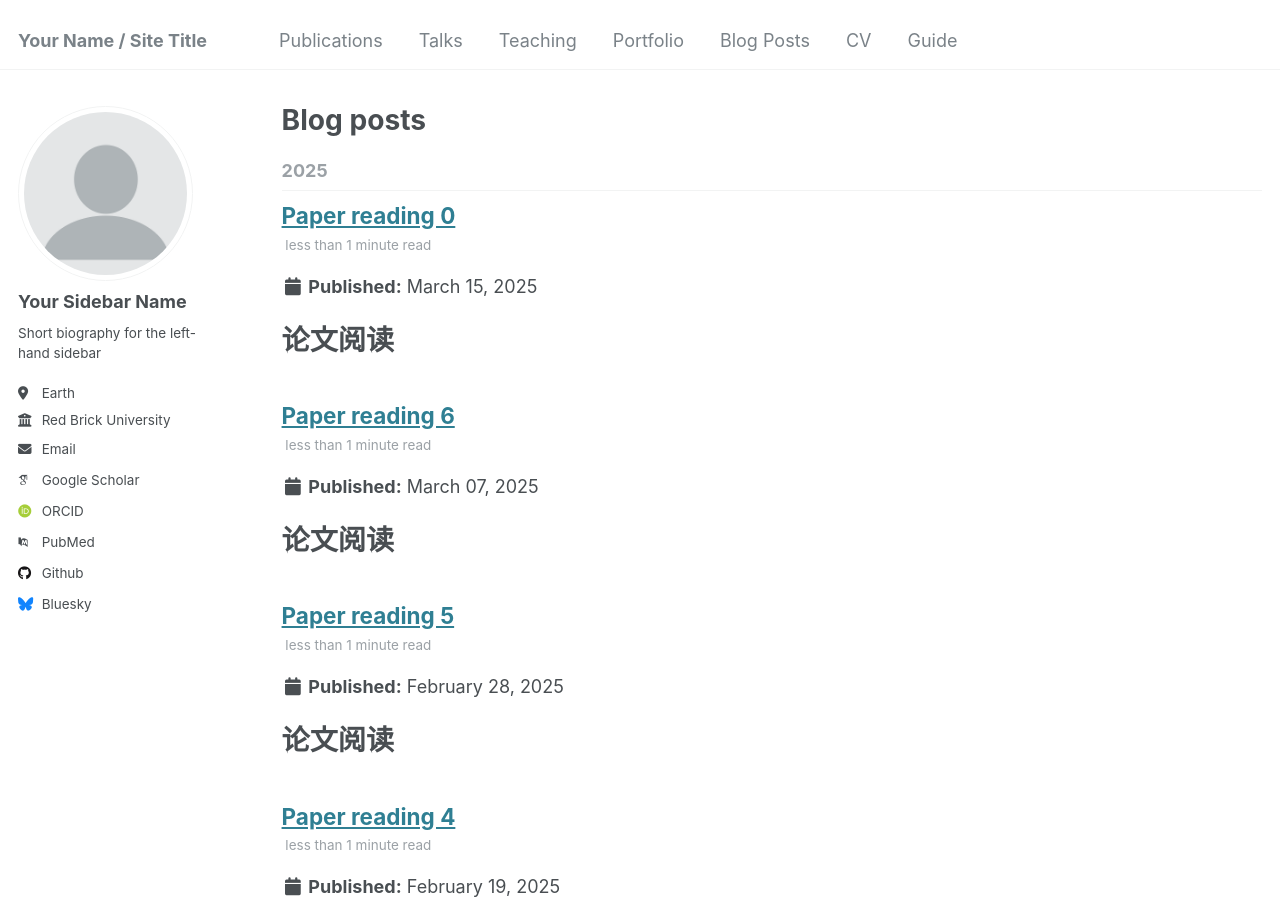
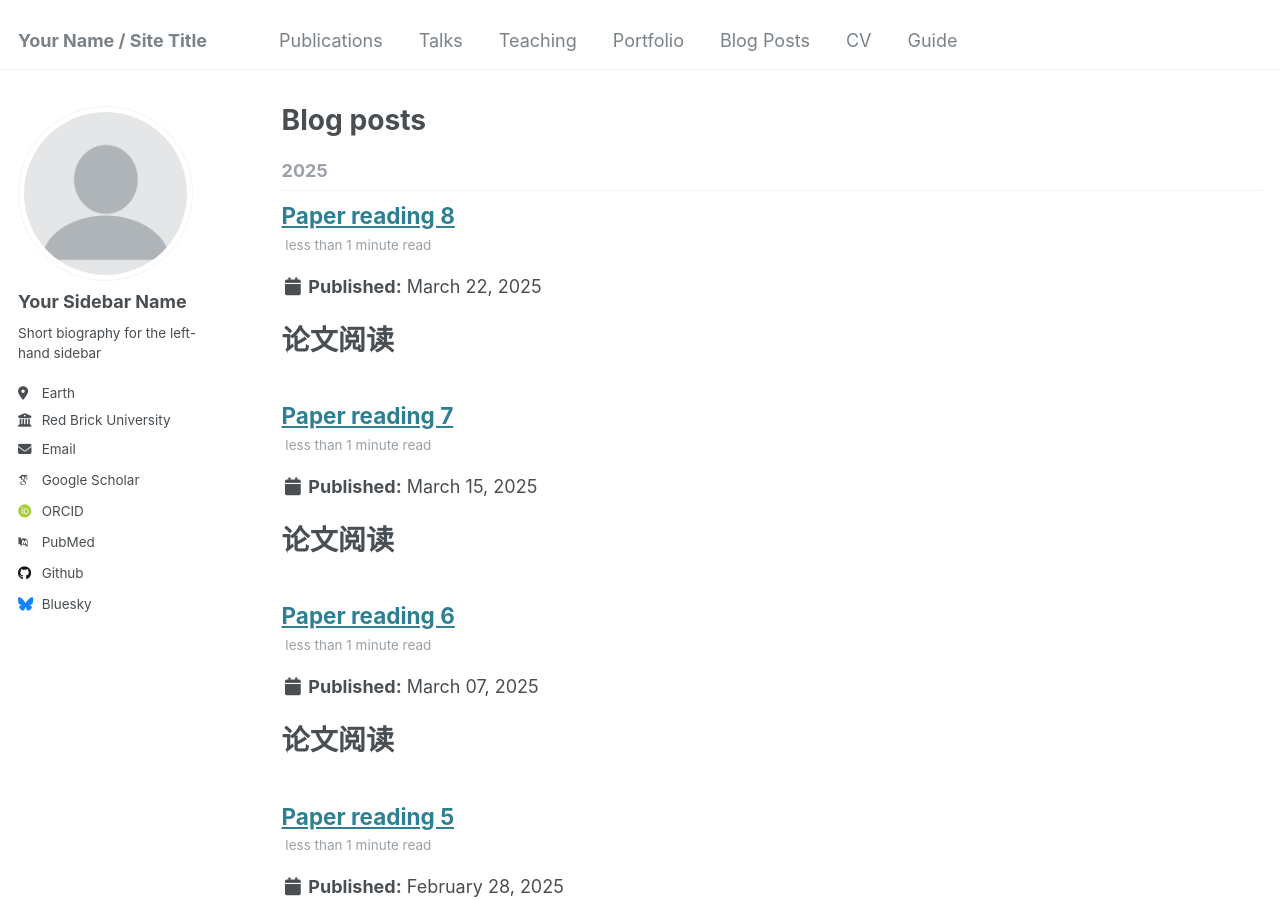
Before and after one commit to taltalw/taltalw.github.io, a Jekyll site: the page built from _pages/year-archive.html, in a window 1280 px wide and 900 px high. Built offline with Jekyll 4.4.1, drawn with Linux system fonts in a browser that asks for light colours; some web fonts are replaced; part of the change alters nothing that is shown.

Commit message:
feat: :art: post a blog

```diff
--- a/_posts/2025-03-07-blog-post-2.md
+++ b/_posts/2025-03-15-blog-post-2.md
@@ -1,5 +1,5 @@
 ---
-title: 'Paper reading 0'
+title: 'Paper reading 7'
 date: 2025-03-15
 permalink: /posts/2025/03/blog-post-2/
 tags:
--- /dev/null
+++ b/_posts/2025-03-22-blog-post-3.md
@@ -0,0 +1,40 @@
+---
+title: 'Paper reading 8'
+date: 2025-03-22
+permalink: /posts/2025/03/blog-post-3/
+tags:
+  - cool posts
+  - category1
+  - category2
+---
+
+# 论文阅读
+
+### HYMBA: A HYBRID-HEAD ARCHITECTURE FOR SMALL LANGUAGE MODELS
+
+- motivation: Mamba通过引入状态空间模型(SSM)将复杂度优化为了线性的，又优化了硬件占用情况，解决了transformer推理时间的KV cache问题。由于低分辨率记忆，SSM在回忆和推理准确性方面有待提高。
+
+- novelty: 提出一种att头和ssm头的融合机制，二者对相同的输入并行处理，然后进行互补，允许每一层同时利用高分辨率的注意力回忆和有效的ssm上下文摘要，增加模型在处理各种类型的信息流和记忆访问模式方面的灵活性和表现力。
+
+  ![img1](../../../../images/20250322/image.png)
+
+  ![img2](../../../../images/20250322/image-1.png)
+
+  ![img3](../../../../images/20250322/image-2.png)
+
+  ![img4](../../../../images/20250322/image-3.png)
+
+  beta1和beta2是可学习的向量，分别重新缩放来自注意力和SSM头部的输出的每个通道。
+
+
+### It Helps to Take a Second Opinion: TEACHING SMALLER LLMS TO DELIBERATE MUTUALLY VIA SELECTIVE RATIONALE OPTIMISATION
+
+- motivation: 通过LLM的反馈去增强SLM这一方法没有实际的应用价值？如果说能够不依赖于LLM去提升SLM的性能就好了。LLM强在哪：1.能够循序渐进地“思考”；2.能够自我优化（从DS-R1可以明显地感觉到），因此本文着眼于不依赖LLM的反馈使SLM能够拥有逻辑思考的能力和自我优化的能力。
+
+- novelty:由于规模和探索能力的限制，小模型会陷入冗余的推理路径中。用CoT数据集对小模型进行微调，使其具备逐步思考的能力？再用微调后的SLM生成rationals，再进行微调，使其具备自我优化的能力。本人认为这两点不足以构成创新，本文比较有参考价值的地方在于对两个SLM生成结果的选择机制，即如何根据评分去选择，奈何篇幅太少。
+
+  ![img5](../../../../images/20250322/image-4.png)
+
+  ![img6](../../../../images/20250322/image-5.png)
+
+- inspiration:要么选择，要么融合
```
Also changed, not shown: _posts/image.png (added), images/20250322/image-1.png (added), images/20250322/image-2.png (added), images/20250322/image-3.png (added), images/20250322/image-4.png (added), images/20250322/image-5.png (added).
